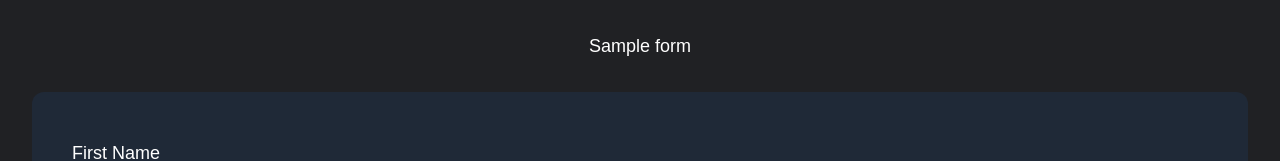
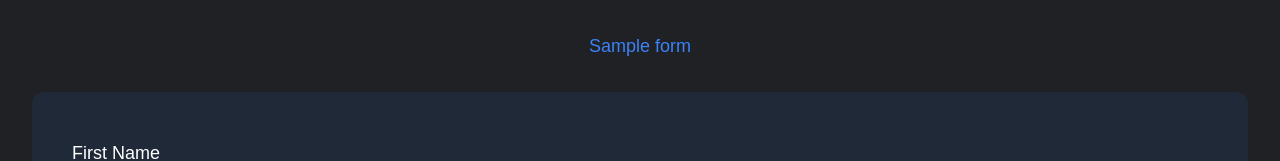
Before and after one commit to LuisCoralesM/gh-actions-tutorial, a React (Create React App) app: page / in a window 1280 px wide. Shown: the top 161 px of the page. Built offline with nearby package versions, Linux system fonts and the light colour scheme.

Commit message:
Change title to blue

```diff
--- a/src/App.jsx
+++ b/src/App.jsx
@@ -4,10 +4,10 @@ export const App = () => {
   const [sent, setSent] = useState(false);
 
   return sent ? (
-    <h1 className="mt-8 text-lg text-center">Form was sent!</h1>
+    <h1 className="mt-8 text-lg text-center text-blue-500">Form was sent!</h1>
   ) : (
     <>
-      <h1 className="mt-8 text-lg text-center">Sample form</h1>
+      <h1 className="mt-8 text-lg text-center text-blue-500">Sample form</h1>
       <section>
         <form
           className="w-full py-8 px-10 bg-gray-800 rounded-xl"
```
